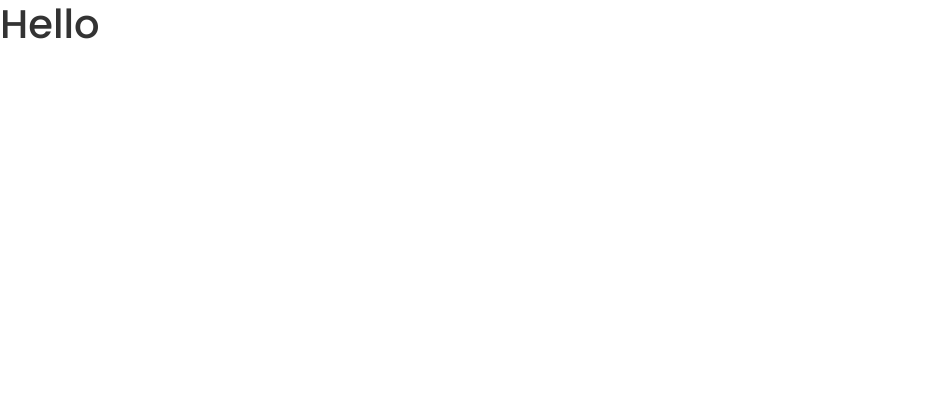
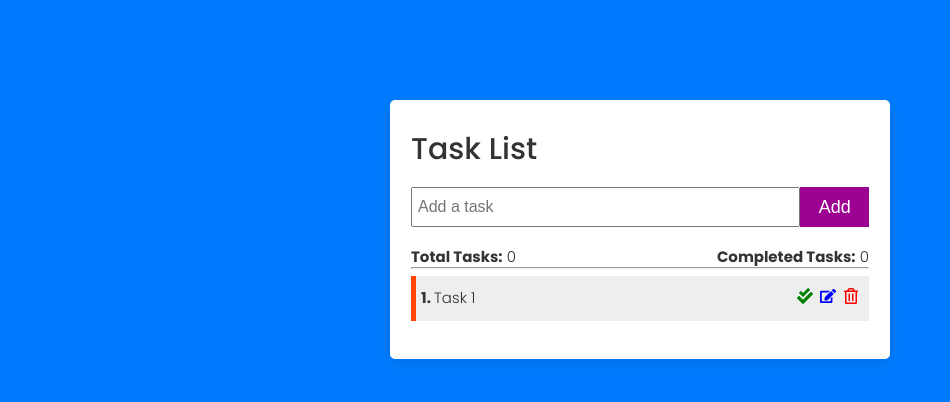
Before and after one commit to codesend/lets-task, a React (Create React App) app in the folder frontend/: page / in a window 1280 px wide. Shown: the top 402 px of the page, without its empty margins (0-950 px from the left). Built offline with nearby package versions, Linux system fonts and the light colour scheme.

Commit message:
created components & task manager JSX

```diff
--- a/frontend/src/App.js
+++ b/frontend/src/App.js
@@ -1,9 +1,15 @@
-
+import TaskList from "./components/TaskList";
+import { ToastContainer}
+from 'react-toastify';
+import 'react-toastify/dist/ReactToastify.css';
 
 function App() {
   return (
-    <div>
-      <h1> Hello </h1>
+    <div className="app">
+      <div className="task-container">
+      <TaskList />
+      </div>
+      <ToastContainer />
     </div>
   );
 }
--- /dev/null
+++ b/frontend/src/components/Task.js
@@ -0,0 +1,19 @@
+import {FaCheckDouble, FaEdit, FaRegTrashAlt} from "react-icons/fa"
+
+const Task = () => {
+  return (
+    <div className="task">
+        <p>
+            <b>1. </b>
+            Task 1
+        </p>
+        <div className="task-icons">
+            <FaCheckDouble color="green"/>
+            <FaEdit color="blue"/>
+            <FaRegTrashAlt color="red"/>
+        </div>
+    </div>
+  )
+}
+
+export default Task
--- /dev/null
+++ b/frontend/src/components/TaskForm.js
@@ -0,0 +1,9 @@
+const TaskForm = ({createTask, name, handleInputChange}) => {
+  return <form className="task-form" onSubmit={createTask}>
+         <input type="task" placeholder="Add a task"
+         name="name" value={name} onChange={handleInputChange}/>
+         <button type="submit">Add</button>
+    </form>;
+}
+
+export default TaskForm
--- /dev/null
+++ b/frontend/src/components/TaskList.js
@@ -0,0 +1,23 @@
+import Task from "./Task"
+import TaskForm from "./TaskForm"
+
+const TaskList = () => {
+  return (
+    <div>
+        <h2>Task List</h2>
+        <TaskForm />
+        <div className="--flex-between --pb">
+            <p>
+                <b>Total Tasks:</b> 0
+            </p>
+            <p>
+                <b>Completed Tasks:</b> 0
+            </p>
+        </div>
+        <hr />
+        <Task />
+    </div>
+  )
+}
+
+export default TaskList
```
Also changed, not shown: frontend/src/assets/loader.gif (added).
